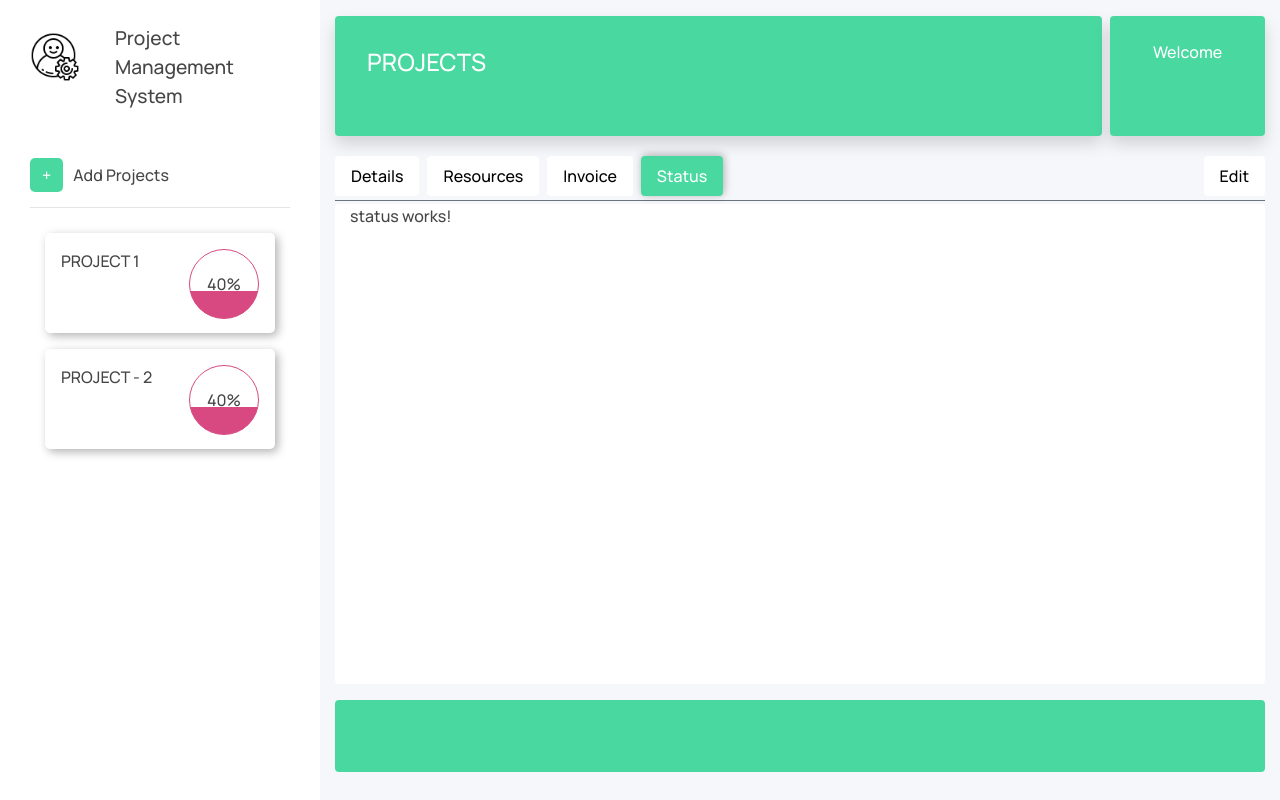
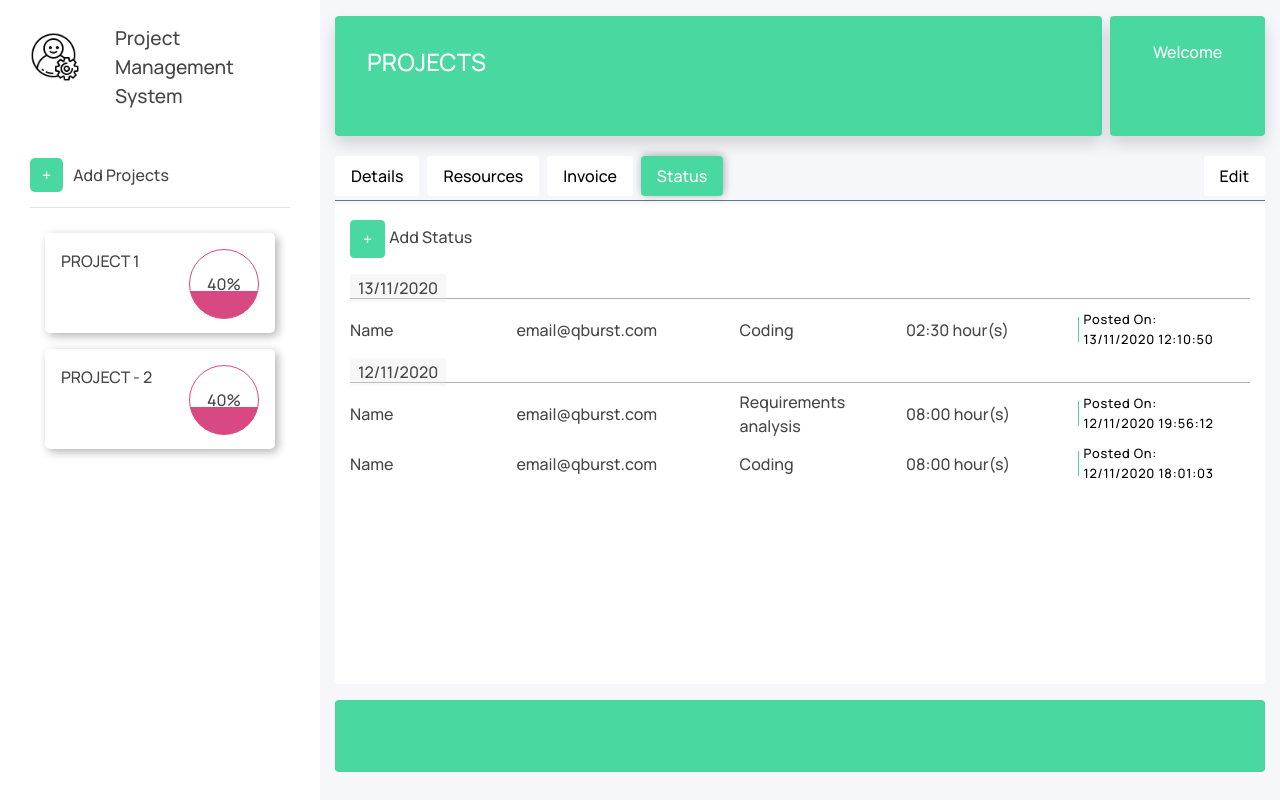
Before and after one commit to JiHaripriya/ProjectManager-Angular, an Angular app: page /status in a window 1280 px wide. Built offline with nearby package versions, Linux system fonts and the light colour scheme.

Commit message:
Status tab

```diff
--- a/src/app/project-list/project-list.component.html
+++ b/src/app/project-list/project-list.component.html
@@ -1,4 +1,5 @@
 <div class="col">
+
     <div class="row mt-4 mb-4 head-text-logo">
         <img src="../assets/images/user.png" alt="User Icon" style="height: 50px;" class="img-responsive mt-2">
         <div class="col">
@@ -9,17 +10,20 @@
     <div class="row">
         <span class="mt-2"><button class="add-project-btn">+</button>Add Projects</span>
     </div>
+
 </div>
 
-<hr id="outline">
+<hr>
 
 <div class="col card-holder">
+
     <div class="row justify-content-between mb-3 p-3">
         <span>PROJECT 1</span>
         <span class="circular border border-success d-flex align-items-center text-center">
             <span class="m-auto inner">40%</span>
         </span>
     </div>
+
     <div class="row justify-content-between mb-3 p-3">
         <span>PROJECT - 2</span>
         <span class="circular border border-success d-flex align-items-center text-center">
--- a/src/app/project-tabs/details/details.component.html
+++ b/src/app/project-tabs/details/details.component.html
@@ -31,10 +31,6 @@
             </span>
         </div>
 
-        <!-- <svg class="detail-circle">
-          <circle cx="65px" cy="65px" r="65px"></circle>
-          <circle cx="65px" cy="65px" r="65px" style="stroke-dashoffset: 246;"></circle>
-        </svg> -->
     </div>
 </div>
 
@@ -50,7 +46,7 @@
                 </tr>
             </thead>
 
-        <!-- Dynamically populate table body -->
+            <!-- Dynamically populate table body -->
             <tbody>
                 <tr>
                     <td>Haripriya</td>
--- a/src/app/project-tabs/invoice/invoice.component.html
+++ b/src/app/project-tabs/invoice/invoice.component.html
@@ -5,6 +5,7 @@
         <button type="submit" class="btn btn-primary">Generate Invoice</button>
     </form>
 </div>
+
 <table class="mt-4 table">
     <thead>
         <tr>
@@ -33,6 +34,7 @@
         </tr>
     </tbody>
 </table>
+
 <div class="float-right mr-5 font-weight-bold">
     Total:
 </div>
--- a/src/app/project-tabs/status/status.component.css
+++ b/src/app/project-tabs/status/status.component.css
@@ -0,0 +1,61 @@
+.history {
+  font-weight: bold;
+  display: block;
+  padding-top: 5px;
+}
+
+.history-tab {
+  margin: 40px 0 0 0;
+}
+.history-tab > div {
+  margin: 0 0 35px 0;
+}
+
+.entries {
+  border-top: 0.5px solid #4646486e;
+}
+
+.history-date {
+  position: relative;
+  top: -25px;
+  padding: 2px 8px;
+  display: block;
+  text-align: center;
+  width: 100px;
+  background: #e2e1e144;
+  width: fit-content;
+  border-top-left-radius: 3px;
+  border-top-right-radius: 3px;
+}
+
+.history-date > span {
+  font-size: 16px;
+}
+.separator-line {
+  width: 1px;
+  background-color: #49d8a0;
+  align-self: stretch;
+  margin: 0 5px;
+}
+
+.history-tab__contents {
+  margin-bottom: 30px;
+  display: flex;
+  height: 30px;
+  align-items: center;
+  margin-top: -10px;
+  padding-bottom: 5px;
+}
+
+.history-tab__contents > span:not(:nth-child(5)) {
+  flex: 0 1 20%;
+}
+.history-tab__contents > span:nth-child(2) {
+  flex: 0 1 25%;
+  margin-right: 15px;
+}
+.history__posted-time {
+  font-size: 90%;
+  color: black;
+  letter-spacing: 0.75px;
+}
--- a/src/app/project-tabs/status/status.component.html
+++ b/src/app/project-tabs/status/status.component.html
@@ -1 +1,42 @@
-<p>status works!</p>
+<div class="mt-3 mb-3">
+  <button class="btn btn-primary mr-1">+</button>Add Status
+</div>
+
+<div class="history-tab">
+  <div class="entries">
+    <span class="history-date"><span>13/11/2020</span></span>
+    <div class="history-tab__contents">
+      <span class="history__resource-name">Name</span>
+      <span class="history__resource-email">email@qburst.com</span>
+      <span class="history__activity-type">Coding</span>
+      <span class="history__time-spent">02:30 hour(s)</span>
+      <span class="separator-line"></span>
+      <span class="history__posted-time" style="font-size: 80%"
+        >Posted On: <br />13/11/2020 12:10:50</span
+      >
+    </div>
+  </div>
+  <div class="entries">
+    <span class="history-date"><span>12/11/2020</span></span>
+    <div class="history-tab__contents">
+      <span class="history__resource-name">Name</span>
+      <span class="history__resource-email">email@qburst.com</span>
+      <span class="history__activity-type">Requirements analysis</span>
+      <span class="history__time-spent">08:00 hour(s)</span>
+      <span class="separator-line"></span>
+      <span class="history__posted-time" style="font-size: 80%"
+        >Posted On: <br />12/11/2020 19:56:12</span
+      >
+    </div>
+    <div class="history-tab__contents">
+      <span class="history__resource-name">Name</span>
+      <span class="history__resource-email">email@qburst.com</span>
+      <span class="history__activity-type">Coding</span>
+      <span class="history__time-spent">08:00 hour(s)</span>
+      <span class="separator-line"></span>
+      <span class="history__posted-time" style="font-size: 80%"
+        >Posted On: <br />12/11/2020 18:01:03</span
+      >
+    </div>
+  </div>
+</div>
```
Lines whose indentation alone changed are shown as unchanged.
